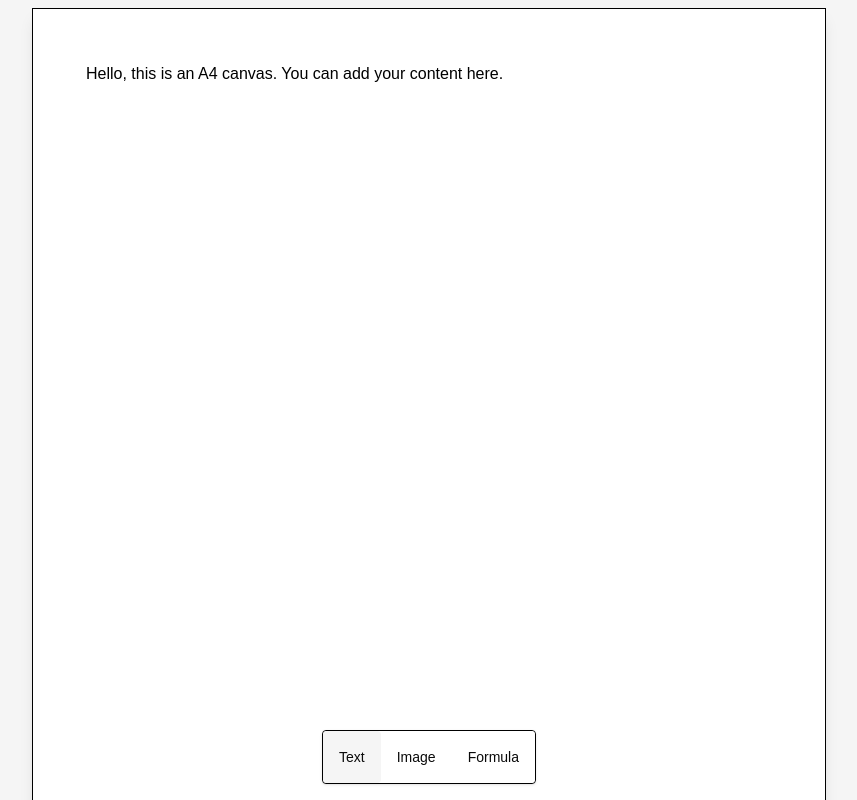
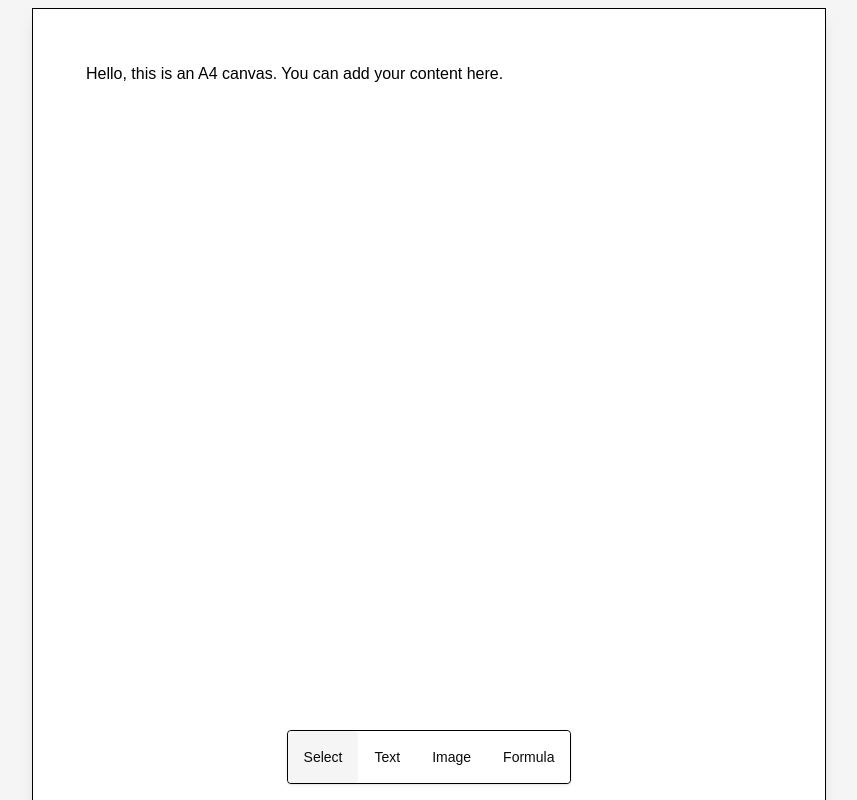
Before and after one commit to anson7000/openbook, a React (Vite) app in the folder apps/web/: page / in a window 1280 px wide. Shown: the top 800 px of the page, without its empty margins (211-1068 px from the left). Built offline with nearby package versions, Linux system fonts and the light colour scheme.

Commit message:
Add global statae for editor mode

```diff
--- a/apps/web/package.json
+++ b/apps/web/package.json
@@ -20,7 +20,8 @@
     "react": "^19.2.8",
     "react-dom": "^19.2.8",
     "tailwind-merge": "^3.7.0",
-    "tailwindcss": "^4.3.3"
+    "tailwindcss": "^4.3.3",
+    "zustand": "^5.0.15"
   },
   "devDependencies": {
     "@openbook/eslint-config": "workspace:*",
--- a/apps/web/src/components/A4Canvas.tsx
+++ b/apps/web/src/components/A4Canvas.tsx
@@ -1,16 +1,20 @@
 import { useState } from "react";
 import type { Block } from "../types";
+import { useEditorStore } from "../store/useEditorStore";
 
 interface A4CanvasProps {
   initialBlocks: Block[];
 }
 
 export default function A4Canvas({ initialBlocks }: A4CanvasProps) {
+  const { mode } = useEditorStore();
   const [blocks, setBlocks] = useState<Block[]>(initialBlocks);
   const [editingBlockId, setEditingBlockId] = useState<string | null>(null);
   const [editText, setEditText] = useState<string>("");
 
   const handleCanvasClick = (e: React.MouseEvent<HTMLDivElement>) => {
+    if (mode !== "text") return;
+
     const rect = e.currentTarget.getBoundingClientRect();
     const x = e.clientX - rect.left;
     const y = e.clientY - rect.top;
--- a/apps/web/src/components/Toolbar.tsx
+++ b/apps/web/src/components/Toolbar.tsx
@@ -1,13 +1,18 @@
 import { cn } from "../lib/utils";
-import { useState } from "react";
+import { useEditorStore } from "../store/useEditorStore";
 
-const tools = [{ label: "Text" }, { label: "Image" }, { label: "Formula" }];
+const tools = [
+  { label: "Select", mode: "select" },
+  { label: "Text", mode: "text" },
+  { label: "Image", mode: "image" },
+  { label: "Formula", mode: "formula" },
+];
 
 export default function Toolbar() {
-  const [activeTool, setActiveTool] = useState<string>("Text");
+  const { mode, setMode } = useEditorStore();
 
-  const handleToolClick = (toolLabel: string) => {
-    setActiveTool(toolLabel);
+  const handleToolClick = (mode: string) => {
+    setMode(mode as "select" | "text" | "image" | "formula");
   };
 
   return (
@@ -20,12 +25,12 @@ export default function Toolbar() {
           <button
             key={tool.label}
             type="button"
-            onClick={() => handleToolClick(tool.label)}
+            onClick={() => handleToolClick(tool.mode)}
             className={cn(
               "rounded p-4 text-sm font-medium text-foreground transition-colors hover:bg-muted",
-              activeTool === tool.label ? "bg-muted" : "bg-background",
+              mode === tool.mode ? "bg-muted" : "bg-background",
             )}
-            aria-pressed={activeTool === tool.label}
+            aria-pressed={mode === tool.mode}
           >
             {tool.label}
           </button>
--- /dev/null
+++ b/apps/web/src/store/useEditorStore.ts
@@ -0,0 +1,12 @@
+import { create } from "zustand";
+import type { EditorMode } from "../types";
+
+interface EditorState {
+  mode: EditorMode;
+  setMode: (mode: EditorMode) => void;
+}
+
+export const useEditorStore = create<EditorState>((set) => ({
+  mode: "select",
+  setMode: (mode) => set({ mode }),
+}));
--- a/apps/web/src/types.ts
+++ b/apps/web/src/types.ts
@@ -1,4 +1,4 @@
-export type BlockType = "text";
+export type BlockType = "text" | "image" | "formula";
 
 export interface Block {
   id: string;
@@ -9,3 +9,5 @@ export interface Block {
   height: number;
   content: string;
 }
+
+export type EditorMode = "select" | "text" | "image" | "formula";
```
Also changed, not shown: 1 other file (tests, documents, lock files or other folders).
